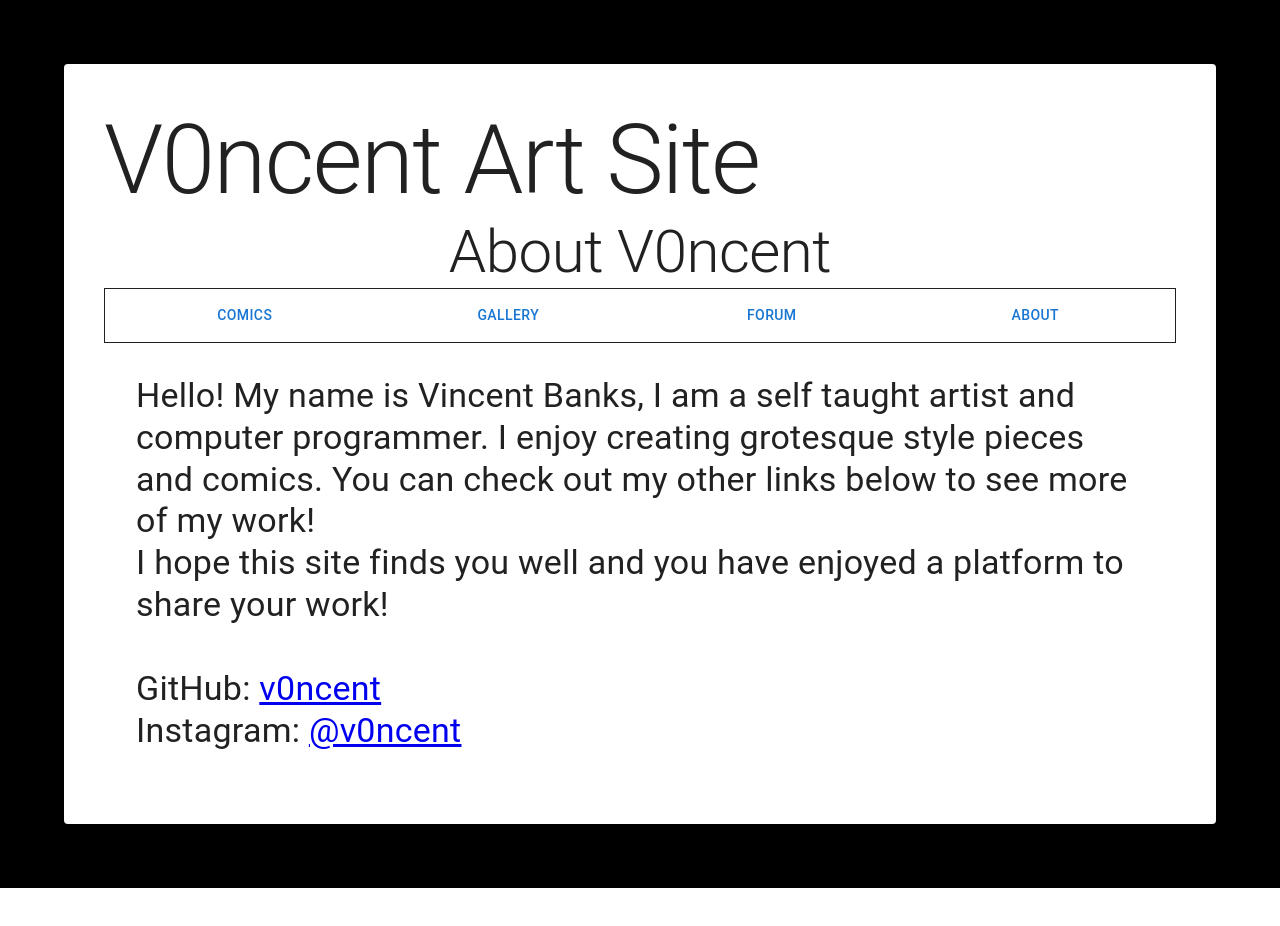
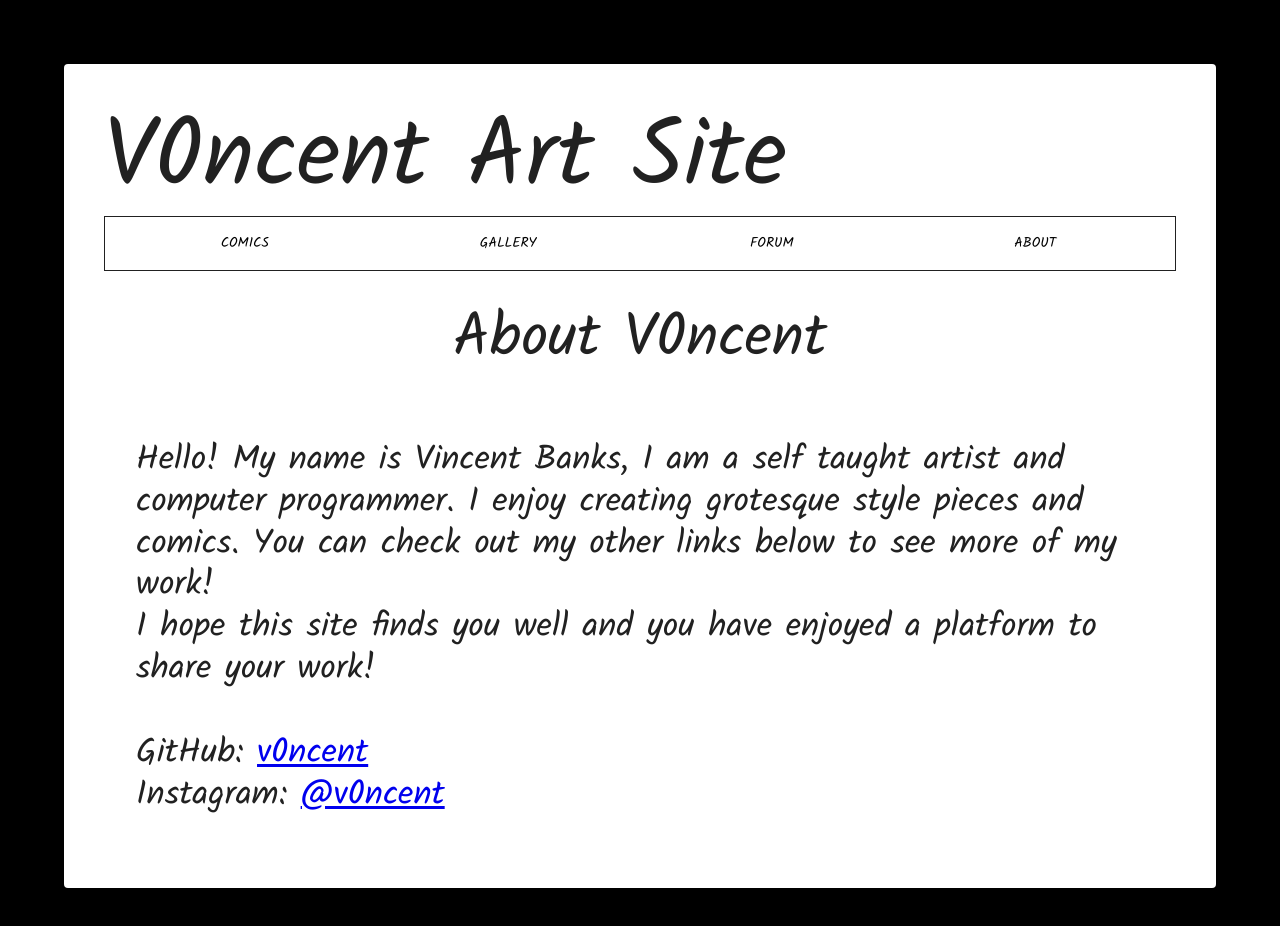
Before and after one commit to v0ncent/v0ncentArtSite, a React (Create React App) app in the folder v0ncentartsite/: page /about in a window 1280 px wide. Shown: the top 926 px of the page. Before the commit the page ends 888 px from the top, so only its background shows below. Built offline with nearby package versions, Linux system fonts and the light colour scheme.

Commit message:
added kalam font to page

```diff
--- a/v0ncentartsite/package.json
+++ b/v0ncentartsite/package.json
@@ -5,6 +5,7 @@
   "dependencies": {
     "@emotion/react": "^11.9.0",
     "@emotion/styled": "^11.8.1",
+    "@fontsource/kalam": "^4.5.8",
     "@mui/material": "^5.6.4",
     "@testing-library/jest-dom": "^5.16.4",
     "@testing-library/react": "^13.2.0",
--- a/v0ncentartsite/src/App.js
+++ b/v0ncentartsite/src/App.js
@@ -12,9 +12,25 @@ import ComicsPage from "./comicsPage/ComicsPage.jsx";
 import LandingPage from "./landingPage/LandingPage.jsx";
 import GalleryPage from "./galleryPage/GalleryPage.jsx";
 
+// Import theme creation tools & font
+import "@fontsource/kalam";
+import { createTheme, ThemeProvider } from "@mui/material/styles";
+
+const theme = createTheme({
+  palette: {
+    primary: {
+      main: "#000000",
+    },
+  },
+  typography: {
+    fontFamily: "Kalam, Ariel",
+  },
+});
+
 function App() {
   return (
     <div className="App">
+      <ThemeProvider theme={theme}>
         <BrowserRouter>
           <Routes>
             <Route path="/" element={<LandingPage />} />
@@ -28,6 +44,7 @@ function App() {
             <Route path="/gallery" element={<GalleryPage />} />
           </Routes>
         </BrowserRouter>
+      </ThemeProvider>
     </div>
   );
 }
--- a/v0ncentartsite/src/aboutPage/aboutPage.jsx
+++ b/v0ncentartsite/src/aboutPage/aboutPage.jsx
@@ -8,21 +8,20 @@ function AboutPage() {
     <Box bgcolor="#000000" sx={{ p: 8 }}>
       <Paper sx={{ p: 5 }}>
         <HeaderComponent />
-
-        <Typography
-          variant="h2"
-          textAlign={"center"}
-        >
+        <MenuComponent />
+        <Typography variant="h2" textAlign={"center"} sx={{ p: 4 }}>
           About V0ncent
         </Typography>
-        <MenuComponent />
         <Box sx={{ p: 4 }} textAlign={"left"}>
           <Typography variant="h4">
-          {/* TODO: add a image for self portrait next to bio */}
-            Hello! My name is Vincent Banks, I am a self taught artist and computer programmer. I enjoy creating grotesque style pieces and
-            comics. You can check out my other links below to see more of my work!
+            {/* TODO: add a image for self portrait next to bio */}
+            Hello! My name is Vincent Banks, I am a self taught artist and
+            computer programmer. I enjoy creating grotesque style pieces and
+            comics. You can check out my other links below to see more of my
+            work!
             <br />
-            I hope this site finds you well and you have enjoyed a platform to share your work!
+            I hope this site finds you well and you have enjoyed a platform to
+            share your work!
             <br />
             <br />
             GitHub:{" "}
```
Also changed, not shown: 1 other file (tests, documents, lock files or other folders). Lines whose indentation alone changed are shown as unchanged.
